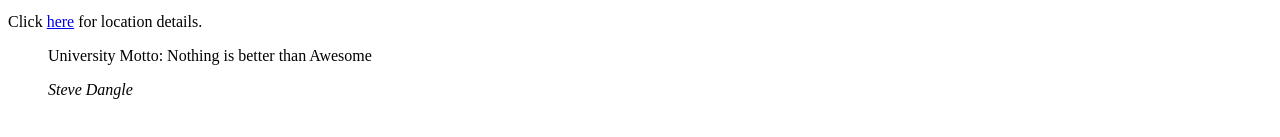
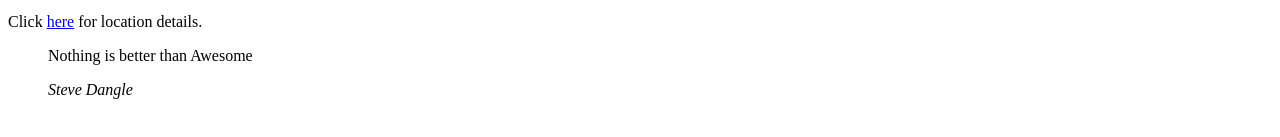
Before and after one commit to ThomasKar05/ThomasKar05.github.io, a plain HTML site: page index.html in a window 1280 px wide. Shown: the part 651-788 px from the top of the page. Drawn offline with Linux system fonts and the light colour scheme.

Commit message:
Update index.html

```diff
--- a/index.html
+++ b/index.html
@@ -64,7 +64,7 @@
 
     <!-- University Motto -->
     <blockquote>
-        <p>University Motto: Nothing is better than Awesome </p>
+        <p>Nothing is better than Awesome </p>
         <cite>Steve Dangle</cite>
     </blockquote>
 
```
